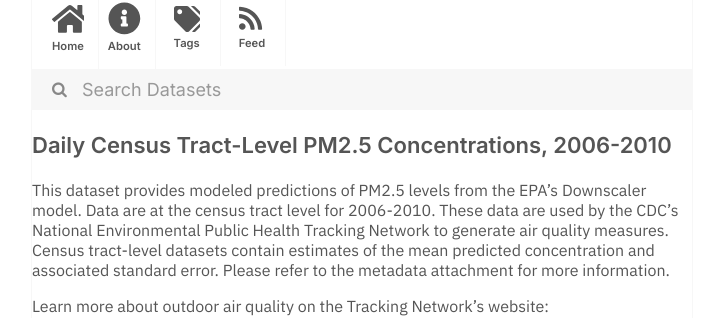
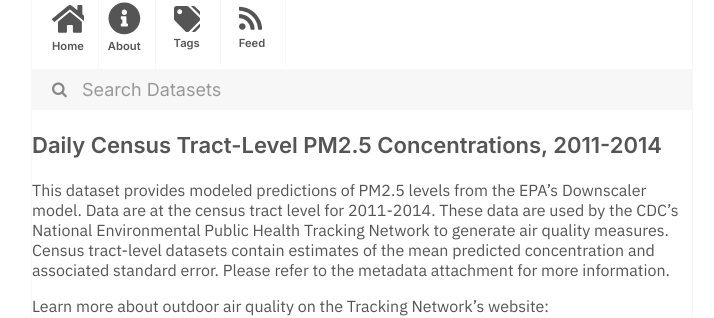
Before and after one commit to dayda-entities/us-department-of-health-and-human-services, a Jekyll site: the page built from _posts/2020-11-10-daily-census-tract-level-pm25-.md, in a window 1280 px wide. Shown: the part 235-553 px from the top of the page, without its empty margins (278-992 px from the left). Built offline with Jekyll 4.4.1, drawn with Linux system fonts in a browser that asks for light colours.

Commit message:
Publish Data

```diff
--- a/_posts/2020-11-10-daily-census-tract-level-pm25-.md
+++ b/_posts/2020-11-10-daily-census-tract-level-pm25-.md
@@ -1,7 +1,7 @@
 ---
-title: 'Daily Census Tract-Level PM2.5 Concentrations, 2006-2010'
-created: '2020-11-10T16:18:47.301080'
-modified: '2021-04-25T14:41:46.598655'
+title: 'Daily Census Tract-Level PM2.5 Concentrations, 2011-2014'
+created: '2020-11-10T16:18:46.719236'
+modified: '2021-04-30T02:01:45.475647'
 state: active
 type: dataset
 tags:
@@ -11,12 +11,12 @@ tags:
   - Particulate Matter
   - Pm2 5
 groups: []
-csv_url: 'https://data.cdc.gov/api/views/fpqb-s69d/rows.csv?accessType=DOWNLOAD'
-json_url: 'https://data.cdc.gov/api/views/fpqb-s69d/rows.json?accessType=DOWNLOAD'
+csv_url: 'https://data.cdc.gov/api/views/fcqm-xrf4/rows.csv?accessType=DOWNLOAD'
+json_url: 'https://data.cdc.gov/api/views/fcqm-xrf4/rows.json?accessType=DOWNLOAD'
 layout: post
 
 ---
-This dataset provides modeled predictions of PM2.5 levels from the EPA's Downscaler model. Data are at the census tract level for 2006-2010. These data are used by the CDC's National Environmental Public Health Tracking Network to generate air quality measures. Census tract-level datasets contain estimates of the mean predicted concentration and associated standard error. Please refer to the metadata attachment for more information.
+This dataset provides modeled predictions of PM2.5 levels from the EPA's Downscaler model. Data are at the census tract level for 2011-2014. These data are used by the CDC's National Environmental Public Health Tracking Network to generate air quality measures. Census tract-level datasets contain estimates of the mean predicted concentration and associated standard error. Please refer to the metadata attachment for more information.
 
 Learn more about outdoor air quality on the Tracking Network's website: https://ephtracking.cdc.gov/showAirLanding.action.
 
```
